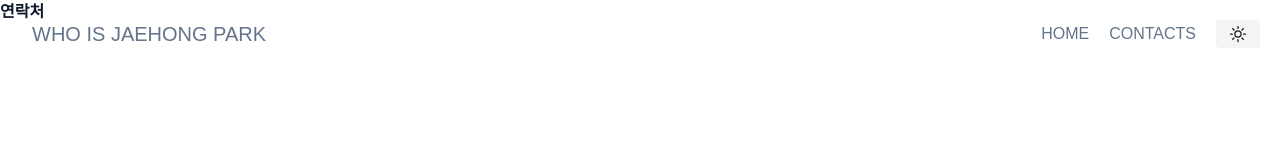
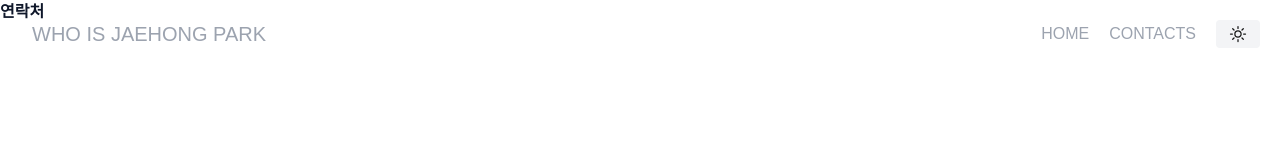
Before and after one commit to qkrwoghd04/next-portfolio, a Next.js app: page /contacts in a window 1280 px wide. Shown: the top 160 px of the page. Built offline with nearby package versions, Linux system fonts and the light colour scheme.

Commit message:
modify text color on header

```diff
--- a/app/components/header.tsx
+++ b/app/components/header.tsx
@@ -30,11 +30,11 @@ export default function Header() {
     `}>
       <div className="container mx-auto flex flex-wrap p-5 flex-col md:flex-row items-center">
         <Link href="/" className="flex title-font font-medium items-center mb-4 md:mb-0">
-          <span className="ml-3 text-xl">WHO IS JAEHONG PARK</span>
+          <span className="ml-3 text-xl text-gray-400">WHO IS JAEHONG PARK</span>
         </Link>
         <nav className="md:ml-auto flex flex-wrap items-center text-base justify-center">
-          <Link href="/" className="mr-5 hover:text-gray-900 dark:hover:text-gray-100">HOME</Link>
-          <Link href="/contacts" className="mr-5 hover:text-gray-900 dark:hover:text-gray-100">CONTACTS</Link>
+          <Link href="/" className="mr-5 text-gray-400 hover:text-gray-900 dark:hover:text-gray-100">HOME</Link>
+          <Link href="/contacts" className="mr-5 text-gray-400 hover:text-gray-900 dark:hover:text-gray-100">CONTACTS</Link>
         </nav>
         <DarkModeToggleButton />
       </div>
--- a/app/components/home/hero.tsx
+++ b/app/components/home/hero.tsx
@@ -13,11 +13,11 @@ export default function Hero() {
   return (
     <div className={`w-full lg:w-2/3 text-left ${isVisible ? 'animate-fadeIn' : 'opacity-0'}`}>
       <h1 className="text-3xl sm:text-4xl md:text-5xl lg:text-6xl font-bold mb-4 sm:mb-6 leading-tight">
-        <span className="text-blue-600 dark:text-blue-400">
+        <span className="hero-title">
           Junior DevOps Engineer
         </span>
       </h1>
-      <p className="mb-6 sm:mb-8 text-base sm:text-lg md:text-xl text-gray-600 dark:text-gray-300 leading-relaxed">
+      <p className="hero-text mb-6 sm:mb-8 text-base sm:text-lg md:text-xl leading-relaxed">
         열정적인 개발자로서 혁신적인 웹 솔루션을 만들어내는 것을 즐깁니다.
         사용자 경험을 향상시키고 기술의 경계를 넓히는 것이 저의 목표입니다.
       </p>
--- a/app/globals.css
+++ b/app/globals.css
@@ -22,6 +22,16 @@
 .dark {
   --background: #0a0a0a;
   --foreground: #ededed;
+}
+
+@layer components {
+  .hero-text {
+    @apply text-gray-300;
+  }
+
+  .hero-title {
+    @apply text-blue-500 dark:text-blue-300;
+  }
 }
 
 @layer base {
```
